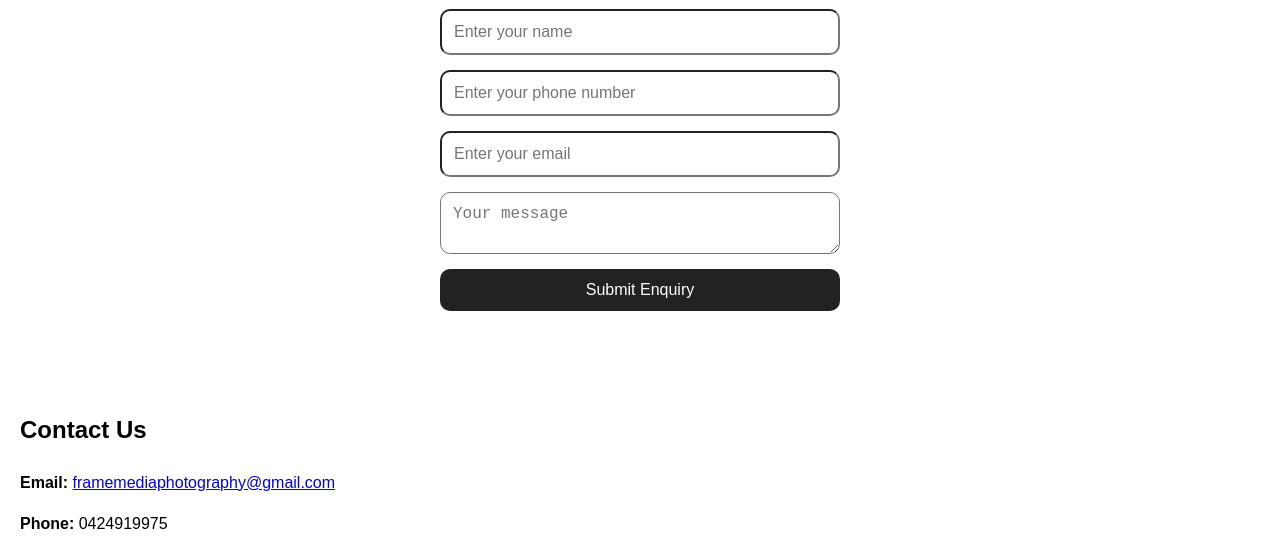
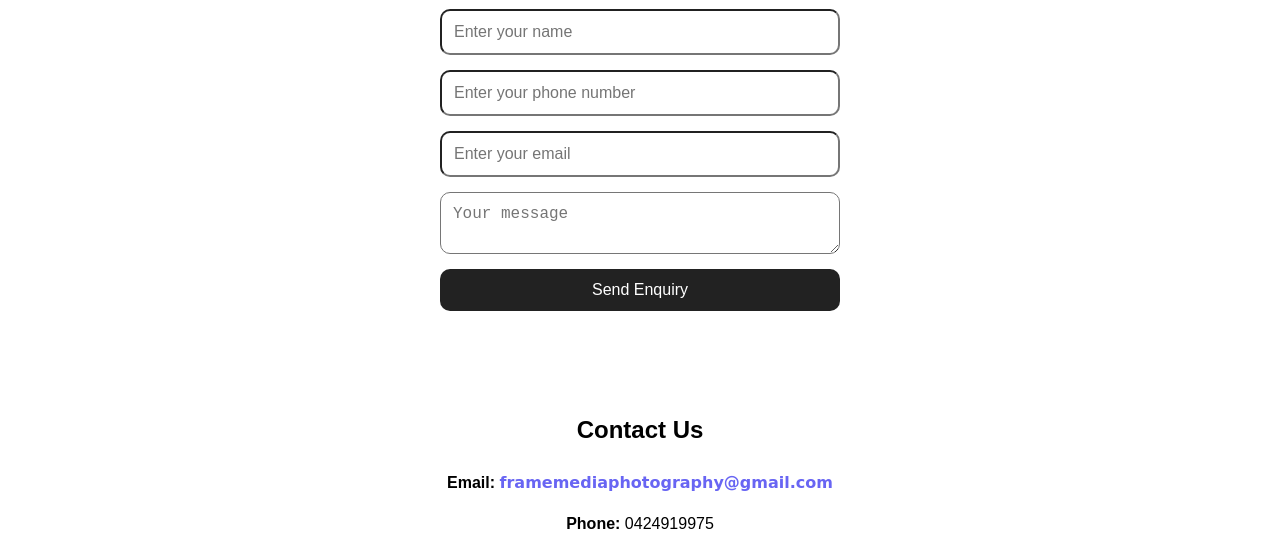
Before and after one commit to swatiautomation/supersimple-website, a plain HTML site: page index.html in a window 1280 px wide. Shown: the part 1234-1787 px from the top of the page. Drawn offline with nearby package versions, Linux system fonts and the light colour scheme.

Commit message:
Update index.html

```diff
--- a/index.html
+++ b/index.html
@@ -11,6 +11,9 @@
   <link rel="stylesheet" href="https://cdn.jsdelivr.net/npm/swiper@11/swiper-bundle.min.css"/>
   <!-- Lightbox CSS -->
   <link rel="stylesheet" href="https://cdn.jsdelivr.net/npm/lightbox2@2/dist/css/lightbox.min.css"/>
+  <link rel="icon" type="image/png" sizes="32x32" href="favicon.png">
+<link rel="icon" type="image/x-icon" href="favicon.ico">
+
 
   <style>
     body {
@@ -119,6 +122,7 @@
     form button:hover {
       background: #120ed4;
     }
+    #enquiry{ text-align: center; }
     #enquiry  #successMessage {
      display:none;
     color: green;
@@ -130,6 +134,15 @@
     border-radius: 8px;
     text-align: center;
     box-shadow: 0 3px 8px rgba(0,0,0,0.1);
+    }
+    #contact {
+      text-align: center;
+    }
+    #contact a {
+      color: #6865f3;
+      text-decoration: none;
+      font-weight: bold;
+      font-family: cursive;
     }
     .social-links {
   margin-top: 15px;
@@ -144,8 +157,9 @@
 }
 
 .social-links a:hover {
-  color: #120ed4; /* Change hover color */
+  color: #6865f3;; /* Change hover color */
 }
+
 
     footer {
       background: #222;
@@ -276,17 +290,17 @@
   <h2>Enquiry Form</h2>
   <form id="enquiryForm" action="https://api.web3forms.com/submit" method="POST">
     <!-- Replace with your access key -->
-    <input type="hidden" name="access_key" value="5a40802c-2dfb-44da-a1d7-c8386413eed5">
+    <input type="hidden" name="access_key" value="d8fdde63-1eb2-4b07-be0c-ffbcd13a0a08">
 
     <input type="text" name="name" placeholder="Enter your name" required>
     <input type="tel" name="phone" placeholder="Enter your phone number" required>
     <input type="email" name="email" placeholder="Enter your email" required>
-    <textarea name="message" placeholder="Your message" required></textarea>
+    <textarea name="message" placeholder="Your message"></textarea>
 
     <!-- Optional: confirmation email to the user -->
     <input type="hidden" name="replyto" value="email">
 
-    <button type="submit">Submit Enquiry</button>
+    <button type="submit">Send Enquiry</button>
   </form>
 
   <!-- Success message -->
@@ -332,7 +346,6 @@
 <div class="social-links">
     <a href="https://www.facebook.com/YourPageHere" target="_blank"><i class="fab fa-facebook"></i></a>
     <a href="https://www.instagram.com/YourProfileHere" target="_blank"><i class="fab fa-instagram"></i></a>
-    <a href="https://www.youtube.com/YourChannelHere" target="_blank"><i class="fab fa-youtube"></i></a>
   </div>
 </section>
 
```
